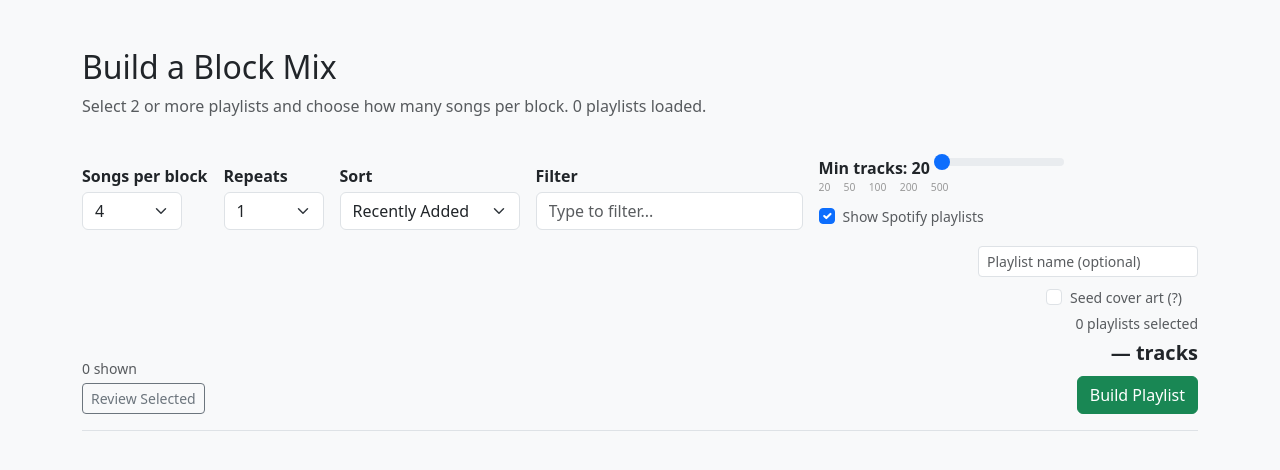
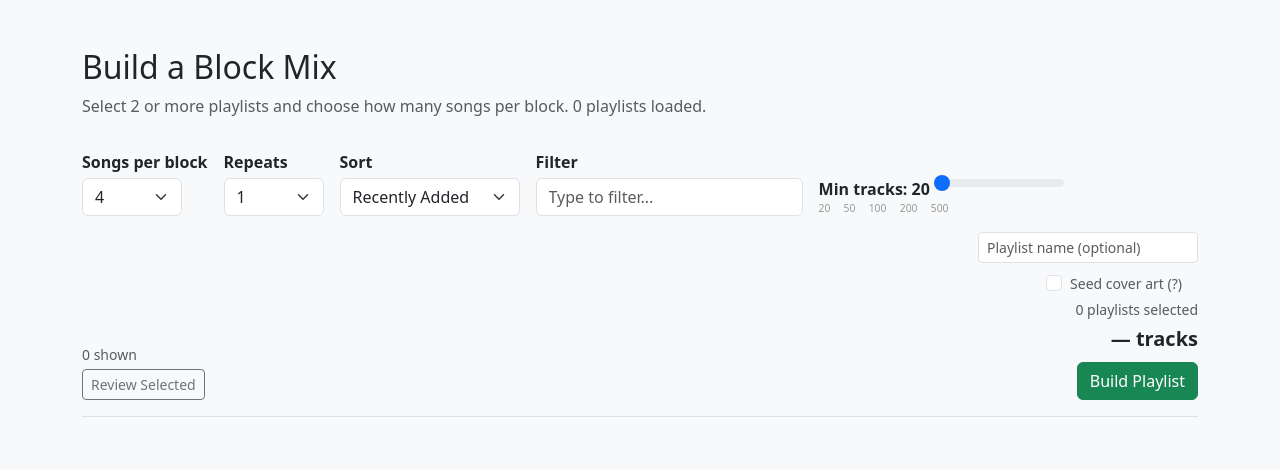
Before and after one commit to CoryBerry/Spotify_Playlist_Magic, a Flask app: template templates/spotify_playlists.html in a window 1280 px wide. Shown: the part 56-526 px from the top of the page. Run offline with Flask 3, Linux system fonts and the light colour scheme; the template is opened without the code that fills it, so the values that code supplies are empty.

Commit message:
Remove Spotify-owned playlist filter (API doesn't return them)
The Spotify API does not expose liked/followed editorial playlists via
current_user_playlists(), so the "Show Spotify playlists" checkbox and
data-owner attribute served no purpose. Removed the checkbox, the JS
ownerMatch filter, and the debug/playlists diagnostic route. Kept the
null-guard fixes for playlist items and owner fields.

Co-Authored-By: Claude Sonnet 4.6 <noreply@anthropic.com>

```diff
--- a/app.py
+++ b/app.py
@@ -890,47 +890,6 @@ def plex_stats(playlist_key):
 # ---------------------------------------------------------------
 
 
-@app.route("/debug/playlists")
-def debug_playlists():
-    sp = get_spotify_client()
-    if not sp:
-        return redirect(url_for("spotify_login"))
-
-    rows = []
-    try:
-      results = sp.current_user_playlists(limit=50)
-    except Exception as e:
-        return f"<h3>Spotify API error</h3><pre>{e}</pre><a href='/spotify/playlists'>← Back</a>"
-    while results:
-        for p in results["items"]:
-            if p is None:
-                rows.append("<tr><td colspan=5 class='text-danger'>null item</td></tr>")
-                continue
-            owner    = p.get("owner") or {}
-            tracks   = p.get("tracks") or {}
-            name     = p.get("name", "?")
-            pid      = p.get("id", "?")
-            owner_id = owner.get("id", "null")
-            total    = tracks.get("total", "null")
-            flag     = " ⚠️" if owner_id == "spotify" else ""
-            rows.append(
-                f"<tr><td>{name}</td><td>{pid}</td>"
-                f"<td>{owner_id}{flag}</td><td>{total}</td></tr>"
-            )
-        results = sp.next(results) if results["next"] else None
-
-    table = (
-        "<table class='table table-sm table-striped' style='font-size:0.85rem'>"
-        "<thead><tr><th>Name</th><th>ID</th><th>Owner</th><th>Tracks</th></tr></thead>"
-        "<tbody>" + "".join(rows) + "</tbody></table>"
-    )
-    return (
-        f"<h3>Raw playlist dump ({len(rows)} items)</h3>"
-        f"<p class='text-muted'>⚠️ = Spotify-owned. <a href='/spotify/playlists'>← Back</a></p>"
-        + table
-    )
-
-
 # ---------------------------------------------------------------
 
 @app.route("/recently-created")
--- a/templates/spotify_playlists.html
+++ b/templates/spotify_playlists.html
@@ -55,10 +55,6 @@
           <div class="d-flex justify-content-between" style="width: 130px; font-size: 0.65rem; color: #999; margin-top: -4px;">
             <span>20</span><span>50</span><span>100</span><span>200</span><span>500</span>
           </div>
-          <div class="form-check mt-2">
-            <input class="form-check-input" type="checkbox" id="showSpotifyOwned" checked>
-            <label class="form-check-label small text-muted" for="showSpotifyOwned">Show Spotify playlists</label>
-          </div>
         </div>
         <div class="col-auto" id="pinIntervalGroup" style="display:none">
           <label class="form-label fw-bold mb-1">Pin every</label>
@@ -108,8 +104,7 @@
              data-tracks="{{ playlist.tracks.total }}"
              data-order="{{ loop.index }}"
              data-tags="{{ tag_map.get(playlist.id, []) | join(',') | lower }}"
-             data-usage="{{ usage_map_count.get(playlist.id, 0) }}"
-             data-owner="{{ playlist.owner.id if playlist.owner else '' }}">
+             data-usage="{{ usage_map_count.get(playlist.id, 0) }}">
           <div class="card h-100 {% if playlist.tracks.total >= 500 %}border-warning{% endif %}">
             {% if playlist.images %}
               <img src="{{ playlist.images[0].url }}" class="card-img-top" style="height: 160px; object-fit: cover;">
@@ -175,7 +170,6 @@
     const counter = document.getElementById("visibleCount");
     const minTracksEl      = document.getElementById("minTracks");
     const minTracksLabel   = document.getElementById("minTracksLabel");
-    const showSpotifyEl    = document.getElementById("showSpotifyOwned");
     const NOTCHES = [20, 50, 100, 200, 500];
     function getMinTracks() { return NOTCHES[parseInt(minTracksEl.value)]; }
     const blockSizeEl      = document.getElementById("blockSize");
@@ -238,15 +232,13 @@
     }
 
     function applyFilter() {
-      const term          = filter.value.toLowerCase();
-      const minTracks     = getMinTracks();
-      const showSpotify   = showSpotifyEl.checked;
+      const term      = filter.value.toLowerCase();
+      const minTracks = getMinTracks();
       getCards().forEach(card => {
-        const nameMatch   = card.dataset.name.includes(term);
-        const tagMatch    = !activeTag || card.dataset.tags.split(",").includes(activeTag);
-        const trackMatch  = parseInt(card.dataset.tracks) >= minTracks;
-        const ownerMatch  = showSpotify || card.dataset.owner !== "spotify";
-        card.style.display = (nameMatch && tagMatch && trackMatch && ownerMatch) ? "" : "none";
+        const nameMatch  = card.dataset.name.includes(term);
+        const tagMatch   = !activeTag || card.dataset.tags.split(",").includes(activeTag);
+        const trackMatch = parseInt(card.dataset.tracks) >= minTracks;
+        card.style.display = (nameMatch && tagMatch && trackMatch) ? "" : "none";
       });
       updateCount();
     }
@@ -277,7 +269,6 @@
       minTracksLabel.textContent = getMinTracks();
       applyFilter();
     });
-    showSpotifyEl.addEventListener("change", applyFilter);
     blockSizeEl.addEventListener("change", updateTrackCount);
     repeatsEl.addEventListener("change", updateTrackCount);
     pinIntervalEl.addEventListener("change", updateTrackCount);
```
